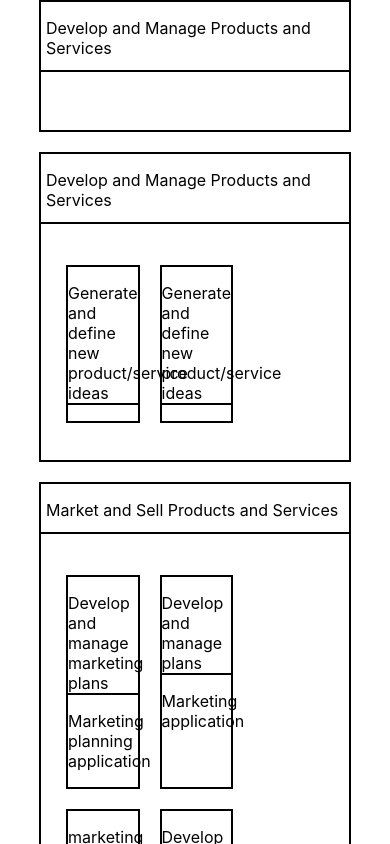
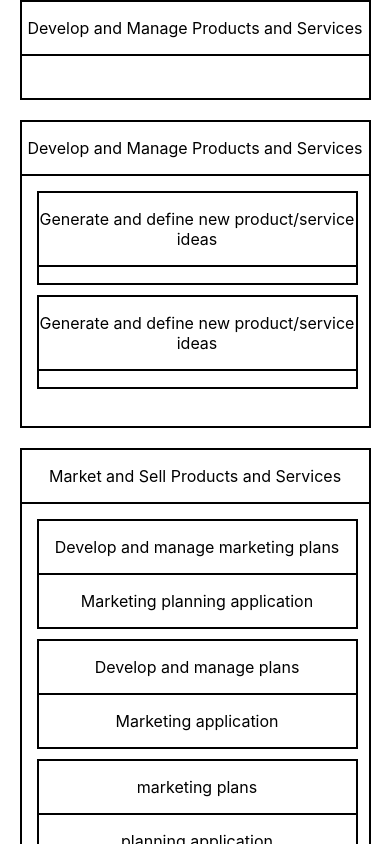
Before and after one commit to NithinSastry/Entity-Assignment, a React (Create React App) app in the folder entity-app/: page / in a window 390 px wide. Shown: the top 844 px of the page. Built offline with nearby package versions, Linux system fonts and the light colour scheme; data requests are answered from the project's data file.

Commit message:
making UI responsive.

```diff
--- a/entity-app/src/App.css
+++ b/entity-app/src/App.css
@@ -1,6 +1,4 @@
 .App {
-  /* text-align: center; */
-  /* border: 2px solid black; */
   width: 80%;
   margin: 0 auto;
   display: flex;
@@ -15,8 +13,6 @@
 
 .container-heading {
   border-bottom: 2px solid black;
-  padding-bottom: 12px;
-  padding-left: 5px;
 }
 
 .container-children {
@@ -33,40 +29,44 @@
 }
 
 .card-header {
+  text-align: center;
   border-bottom: 2px solid black;
 }
 
-.App-logo {
-  height: 40vmin;
-  pointer-events: none;
+.card-desc {
+  text-align: center;
 }
 
-@media (prefers-reduced-motion: no-preference) {
-  .App-logo {
-    animation: App-logo-spin infinite 20s linear;
+@media only screen and (max-width: 768px) {
+  .App {
+    width: 90%;
+  }
+  .container-heading {
+    text-align: center;
+  }
+  .container-children {
+    display: flex;
+    flex-direction: column;
+  }
+  .card {
+    width: 100%;
+    margin: 0 auto;
+    margin-bottom: 10px;
   }
 }
 
-.App-header {
-  background-color: #282c34;
-  min-height: 100vh;
-  display: flex;
-  flex-direction: column;
-  align-items: center;
-  justify-content: center;
-  font-size: calc(10px + 2vmin);
-  color: white;
+@media only screen and (min-width: 768px) {
+  .card {
+    width: 45%;
+  }
+  .container-children {
+    display: flex;
+    flex-direction: row;
+  }
 }
 
-.App-link {
-  color: #61dafb;
-}
-
-@keyframes App-logo-spin {
-  from {
-    transform: rotate(0deg);
-  }
-  to {
-    transform: rotate(360deg);
+@media only screen and (min-width: 992px) {
+  .card {
+    width: 30%;
   }
 }
--- a/entity-app/src/components/card.js
+++ b/entity-app/src/components/card.js
@@ -4,8 +4,12 @@ const Card = (props) => {
   const { entity } = props;
   return (
     <div className="card">
-      <p className="card-header">{entity.name}</p>
-      <p className="card-desc">{entity.short_description}</p>
+      <div className="card-header">
+        <p>{entity.name}</p>
+      </div>
+      <div className="card-desc">
+        <p>{entity.short_description}</p>
+      </div>
     </div>
   );
 };
--- a/entity-app/src/components/container.js
+++ b/entity-app/src/components/container.js
@@ -29,7 +29,9 @@ const Container = (props) => {
   const { entity } = props;
   return (
     <div className="container">
-      <p className="container-heading">{entity.name}</p>
+      <div className="container-heading">
+        <p>{entity.name}</p>
+      </div>
       <div className="container-children">
         {entity.children &&
           entity.children.length > 0 &&
```
